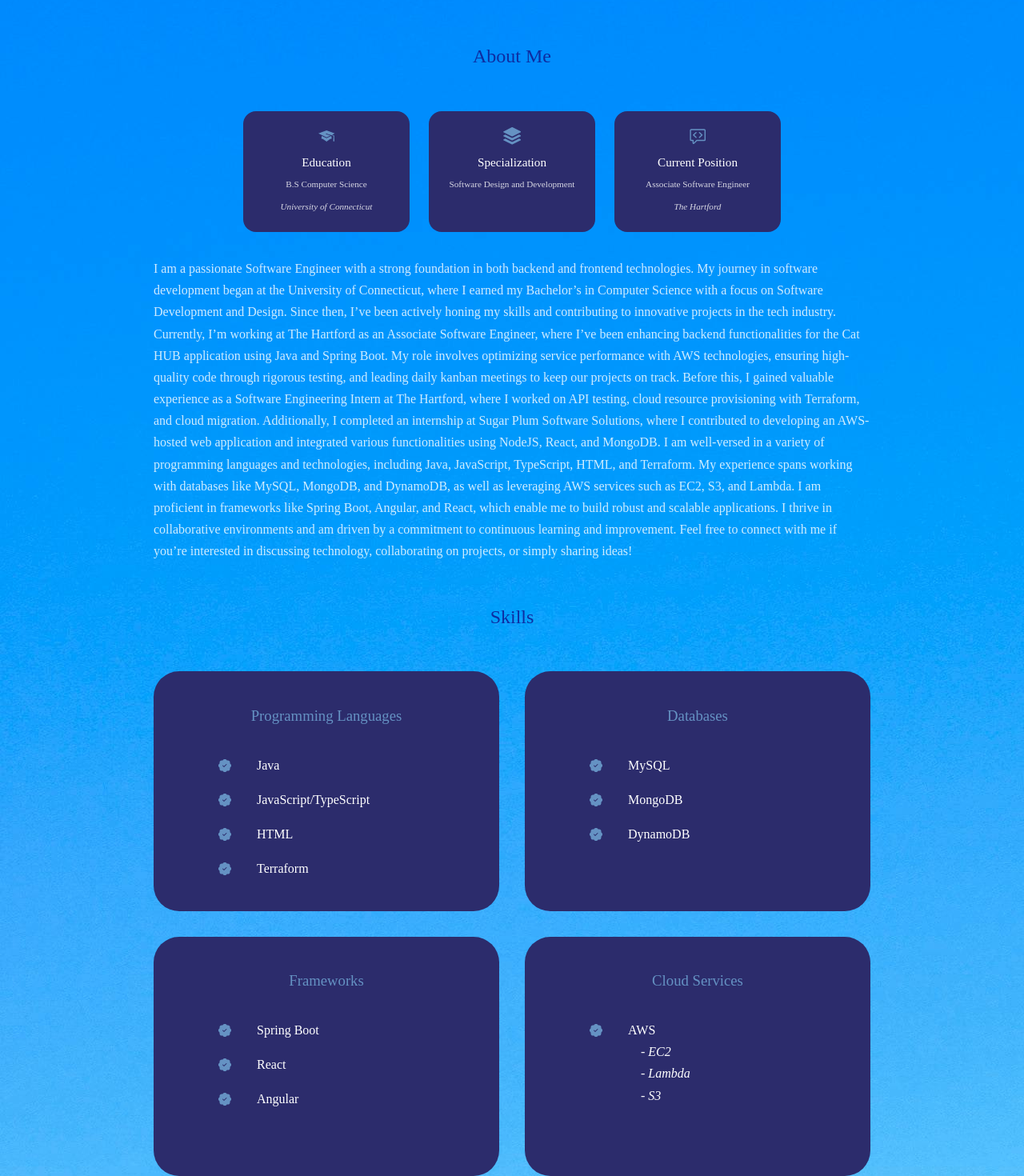
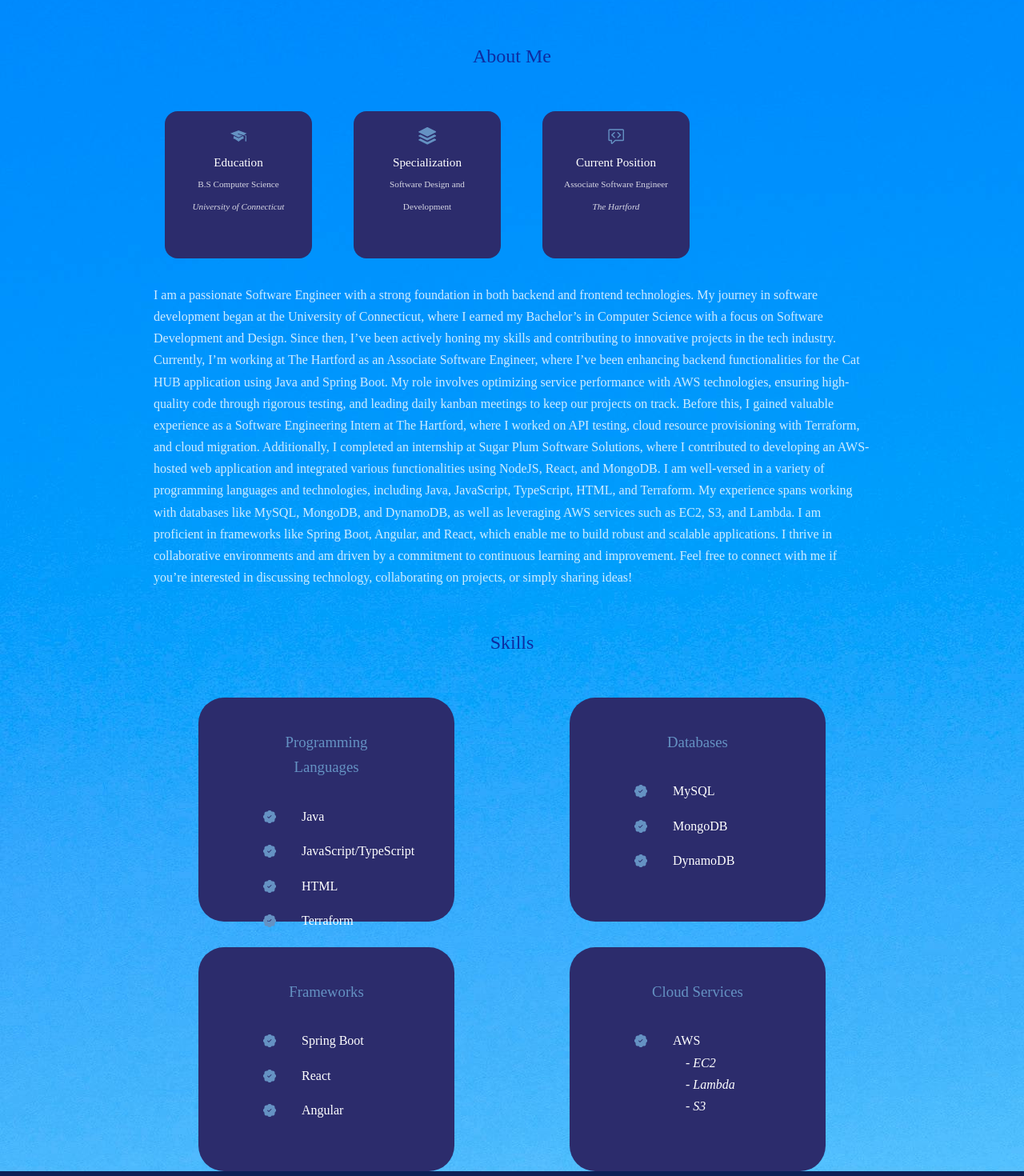
Before and after one commit to aiyer11/aiyer11.github.io, a React (Create React App) app: page / in a window 1280 px wide. Shown: the part 926-2396 px from the top of the page at 80% size. Built offline with nearby package versions, Linux system fonts and the light colour scheme; a web font is replaced by a local one.

Commit message:
Changed cards in skills and about sections

```diff
--- a/src/App.jsx
+++ b/src/App.jsx
@@ -1,7 +1,7 @@
 import Header from './components/header/Header'
 import Navbar from './components/nav/Nav';
 import About from './components/about/About';
-import Skills from './components/Skills/Skills';
+import Skills from './components/skills/Skills';
 
 function App() {
   return (
--- a/src/components/Skills/skills.css
+++ b/src/components/Skills/skills.css
@@ -3,6 +3,8 @@
     display: grid;
     grid-template-columns: 1fr 1fr;
     grid-template-rows: 1fr 1fr;
+    justify-items: center;
+    align-items: center;
     gap: 2rem;
 }
 
@@ -11,6 +13,8 @@
     background: var(--color-bg-variant);
     padding: 2.4rem 5rem;
     border-radius: 2rem;
+    height: 35vh;
+    width: 40vh;
     border: 1px solid transparent;
     transition: var(--transition);
 }
--- a/src/components/about/about.css
+++ b/src/components/about/about.css
@@ -2,9 +2,9 @@
 .about_cards{
 
     display: grid;
-    padding-left: 7rem;
-    padding-right: 7rem;
-    grid-template-columns: repeat(3, 1fr);
+    grid-template-columns: repeat(3, 0.25fr);
+    justify-items: center;
+    align-items: center;
     gap: 1.5rem;
 }
 
@@ -13,6 +13,8 @@
     background: var(--color-bg-variant);
     border: 1px solid transparent;
     border-radius: 1rem;
+    height: 23vh;
+    width:23vh;
     padding: 1.2rem;
     text-align: center;
     transition: var(--transition);
```
Also changed, not shown: 1 other file (tests, documents, lock files or other folders).
